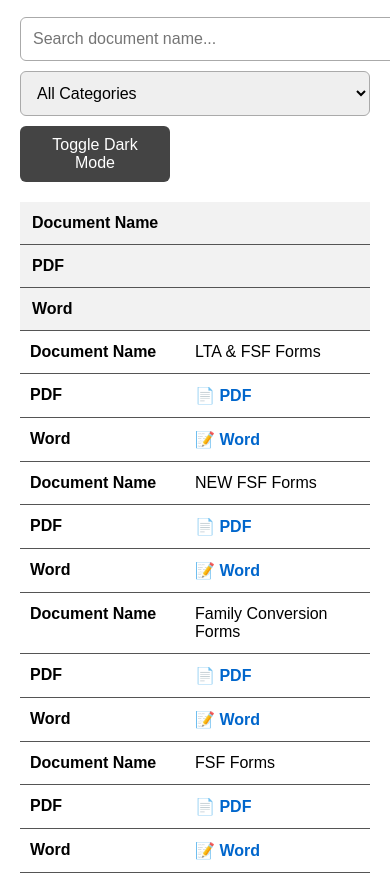
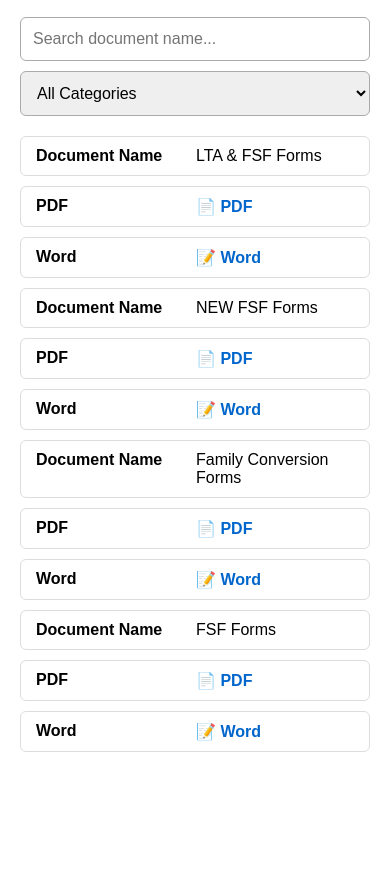
Before and after one commit to pensiondocs/pension-documents, a plain HTML site: page index.html in a window 390 px wide. Shown: the part 51-944 px from the top of the page. After the commit the page ends 844 px from the top, so only its background shows below. Drawn offline with Linux system fonts and the light colour scheme.

Commit message:
Update index.html

```diff
--- a/index.html
+++ b/index.html
@@ -9,55 +9,32 @@
     body {
         font-family: Arial, sans-serif;
         margin: 20px;
-        background-color: var(--bg);
-        color: var(--text);
+        background-color: #ffffff;
+        color: #000000;
         transition: 0.3s ease;
-    }
-
-    :root {
-        --bg: #ffffff;
-        --text: #000000;
-        --table-bg: #f2f2f2;
-    }
-
-    .dark-mode {
-        --bg: #1e1e1e;
-        --text: #e0e0e0;
-        --table-bg: #333333;
     }
 
     h2 {
         text-align: center;
         margin-bottom: 20px;
+        font-size: 24px;
     }
 
     .controls {
         display: flex;
-        flex-direction: column;
+        flex-wrap: wrap;
         gap: 10px;
         margin-bottom: 20px;
+        justify-content: center;
     }
 
     input, select {
         padding: 12px;
         border: 1px solid #aaa;
         border-radius: 6px;
-        width: 100%;
         font-size: 16px;
+        flex: 1 1 200px;
     }
-
-    button {
-        padding: 10px 18px;
-        border: none;
-        background: #444;
-        color: white;
-        border-radius: 6px;
-        cursor: pointer;
-        font-size: 16px;
-        width: 150px;
-    }
-
-    button:hover { background: #000; }
 
     table {
         width: 100%;
@@ -72,7 +49,7 @@
     }
 
     th {
-        background-color: var(--table-bg);
+        background-color: #f2f2f2;
     }
 
     a {
@@ -96,18 +73,20 @@
         table, thead, tbody, th, td, tr {
             display: block;
         }
-        th {
-            position: sticky;
-            top: 0;
+        thead tr {
+            display: none; /* Hide header row */
         }
         td {
-            padding-left: 50%;
+            padding: 10px 10px 10px 50%;
             position: relative;
+            border: 1px solid #ddd;
+            margin-bottom: 10px;
+            border-radius: 6px;
         }
         td::before {
             content: attr(data-label);
             position: absolute;
-            left: 10px;
+            left: 15px;
             font-weight: bold;
         }
     }
@@ -127,8 +106,6 @@
         <option value="FSF">FSF</option>
         <option value="FAMILY">Family</option>
     </select>
-
-    <button onclick="toggleDarkMode()">Toggle Dark Mode</button>
 </div>
 
 <table id="docTable">
@@ -141,7 +118,6 @@
     </thead>
 
     <tbody>
-
         <tr data-category="LTA">
             <td data-label="Document Name">LTA & FSF Forms</td>
             <td data-label="PDF"><a href="files/LTA_FSF_Forms.pdf" download>📄 PDF</a></td>
@@ -163,12 +139,10 @@
         <tr data-category="FSF">
     	    <td data-label="Document Name">FSF Forms</td>
             <td data-label="PDF"><a href="files/FSF_FORMS.pdf" download>📄 PDF</a></td>
-            <td data-label="Word"><a href="files/FSF_FORMS.docx" download>📝 Word</a></td>
-	</tr>
-
+            <td data-label="Word"><a href="files/FSF_FORMS_conv.docx" download>📝 Word</a></td>
+	    </tr>
     </tbody>
 </table>
-
 
 <script>
 function filterTable() {
@@ -180,14 +154,12 @@ function filterTable() {
         const name = row.cells[0].innerText.toLowerCase();
         const rowCategory = row.getAttribute("data-category");
 
-        // Matching Search & Category
         const matchSearch = name.includes(search);
         const matchCategory = (category === "all" || rowCategory === category);
 
         if (matchSearch && matchCategory) {
             row.style.display = "";
 
-            // Highlight text
             const originalText = row.cells[0].innerText;
             const regex = new RegExp(search, "gi");
             row.cells[0].innerHTML = originalText.replace(regex, match => `<span class="highlight">${match}</span>`);
@@ -196,10 +168,6 @@ function filterTable() {
         }
     });
 }
-
-function toggleDarkMode() {
-    document.body.classList.toggle("dark-mode");
-}
 </script>
 
 </body>
```
